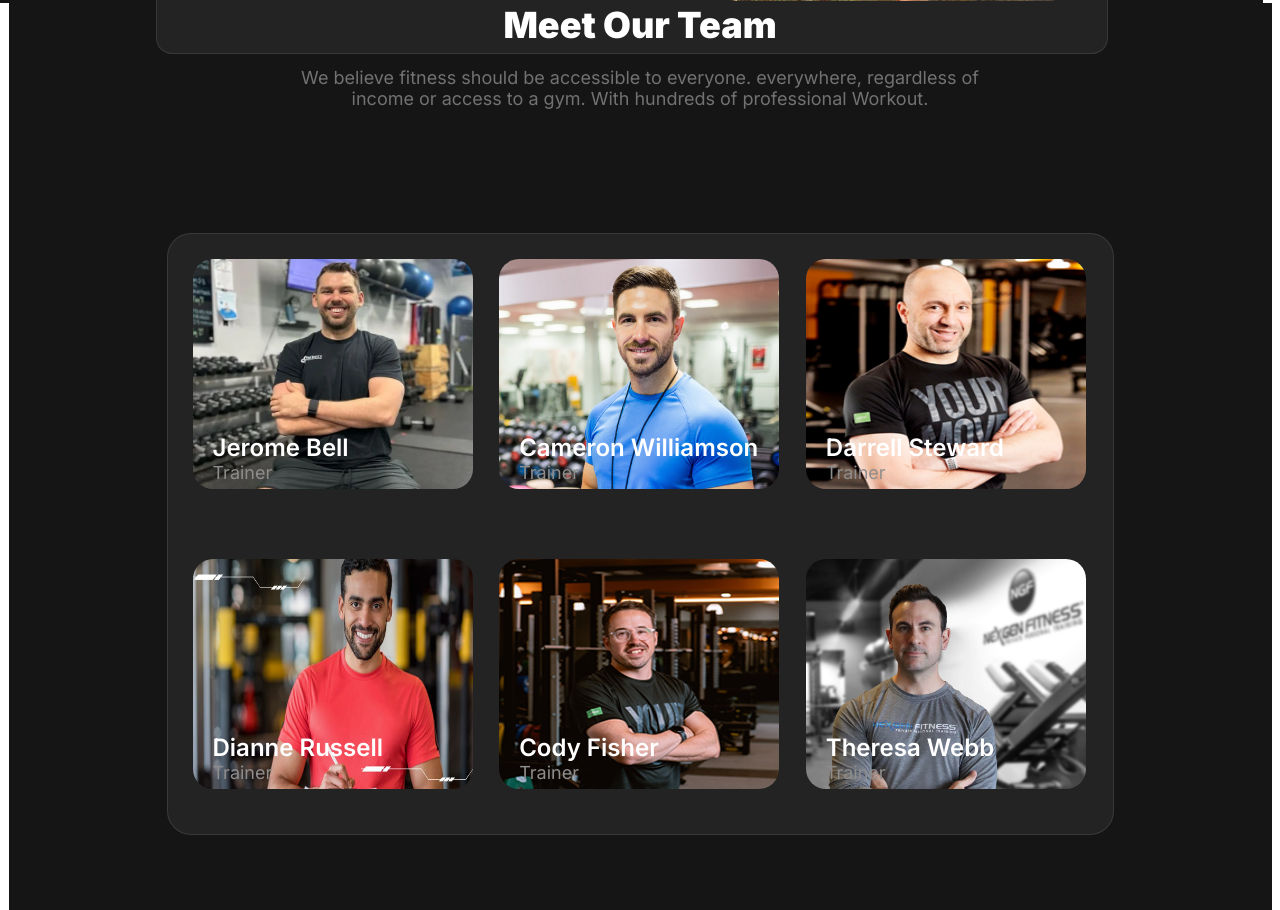
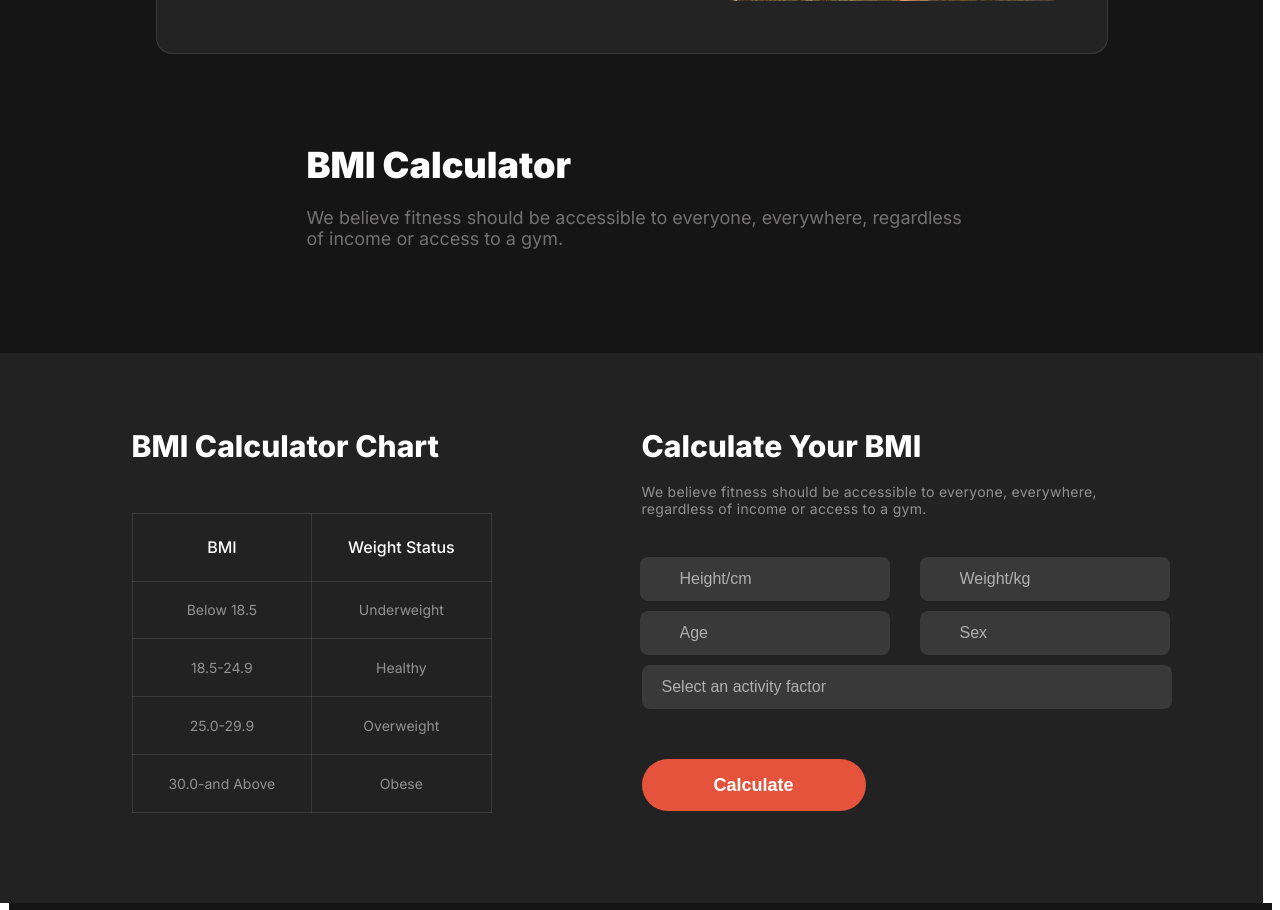
Before and after one commit to Tanber007/assingment-2, a plain HTML site: page index.html in a window 1280 px wide. Shown: the part 1672-2582 px from the top of the page. Drawn offline with Linux system fonts and the light colour scheme; a web font is replaced by a local one.

Commit message:
finish bmi section

```diff
--- a/index.html
+++ b/index.html
@@ -101,7 +101,61 @@
                 </div>
             </div>
         </section>
-        <section></section>
+        <section>
+            <div class="bmi-section">
+                <div class="bmi-content">
+                    <h2 class="team-title">BMI Calculator</h2>
+                    <p class="team-description">We believe fitness should be accessible to everyone, everywhere, regardless of income or access to a gym.</p>
+                </div>
+            </div>
+            <div class="bmi-count">
+               <div class="bmi-box-1">
+                  <div class="a">
+                    <div>
+                        <h2 class="bmi-text">BMI Calculator Chart</h2>
+                    </div>
+                   <table>
+                        <tr>
+                            <th>BMI</th>
+                            <th>Weight Status</th>
+                        </tr>
+                        <tr>
+                            <td>Below 18.5</td>
+                            <td>Underweight</td>
+                        </tr>
+                        <tr>
+                            <td>18.5-24.9</td>
+                            <td>Healthy</td>
+                        </tr>
+                        <tr>
+                            <td>25.0-29.9</td>
+                            <td>Overweight</td>
+                        </tr>
+                        <tr>
+                            <td>30.0-and Above</td>
+                            <td>Obese</td>
+                        </tr>
+                   </table>
+                  </div>
+               </div>
+               <div class="bmi-box-2">
+                    <div class="b">
+                        <h2 class="bmi-title">Calculate Your BMI</h2>
+                        <p class="bmi-description">We believe fitness should be accessible to everyone, everywhere, regardless of income or access to a gym. </p>
+                        <div class="grid-bmi">
+                            <div class="grid-bmi-2">
+                                <input class="grid-box" placeholder="Height/cm" type="text" name="" id="">
+                                <input class="grid-box" placeholder="Weight/kg" type="text" name="" id="">
+                                <input class="grid-box" placeholder="Age" type="text" name="" id="">
+                                <input class="grid-box" placeholder="Sex" type="text" name="" id="">
+                            </div>
+                            <input class="grid-box-2" placeholder="Select an activity factor" type="text" name="" id="">
+                            <button class="btn-primary2 bmi-btn">Calculate</button>
+                        </div>
+                    </div>
+               </div>
+            </div>
+        </section>
         <section class="team-bg">
             <div class="team-info">
                 <h2 class="team-title">Meet Our Team</h2>
--- a/style.css
+++ b/style.css
@@ -317,6 +317,134 @@ a:hover {
     border-radius: 18px;
 }
 
+        /* BMI SECION */
+.bmi-section{
+    width: 1263px;
+    height: 300px;
+    background-color: rgba(0, 0, 0, 0.919);
+    display: flex;
+    align-items: center;
+    justify-content: center;
+    padding-top: 50px;
+}
+.bmi-content{
+    width: 650px;
+    height: 120px;
+    margin: 80px 0px;
+}
+.bmi-count{
+    width: 1263px;
+    height: 550px;
+    background-color: rgb(34, 34, 34);
+    display: flex;
+    justify-content: center;
+    align-items: center;
+}
+.bmi-box-1{
+   width: 600px;
+   height: 500px;
+   display: flex;
+   justify-content: center;
+   align-items: center;
+}
+.a{
+    width: 400px;
+    height: 400px;
+}
+.bmi-text{
+    width: 450px;
+    height: 35px;
+    color: rgb(255, 255, 255);
+    font-size: 30px;
+    font-weight: 800;
+    margin-bottom: 50px;
+}
+table, td, th{
+    border: 1px solid rgba(255, 255, 255, 0.1);
+    text-align: center;
+}
+th{
+    color: white;
+    font-size: 16px;
+    font-weight: 500;
+}
+td{
+    color: rgba(255, 255, 255, 0.5);
+    font-size: 14px;
+    font-weight: 400;
+}
+table{
+    border-collapse: collapse;
+    width: 360px;
+    height: 300px;
+}
+
+.bmi-box-2{
+    width: 600px;
+   height: 500px;
+   display: flex;
+   justify-content: center;
+   align-items: center;
+}
+.b{
+    width: 580px;
+    height: 400px;
+}
+.bmi-title{
+    width: 450px;
+    height: 35px;
+    color: rgb(255, 255, 255);
+    font-size: 30px;
+    font-weight: 800;
+}
+.bmi-description{
+    color: rgba(255, 255, 255, 0.5);
+    font-size: 14px;
+    font-weight: 400;
+    margin-top: 20px;
+    letter-spacing: 0.3px;
+    width: 500px;
+}
+.grid-bmi{
+    width: 550px;
+    height: 350px;
+    margin-top: 40px;
+}
+.grid-bmi-2{
+    display: grid;
+    grid-template-columns: repeat(2, 1fr);
+    gap: 10px;
+    margin-top: 20px;
+
+}
+.grid-box{
+    width: 170px;
+    height: 20px;
+    padding: 12px 40px 12px 40px;
+    margin: 0px 12px;
+    border-radius: 8px;
+    background-color: rgba(255, 255, 255, 0.1);
+    border: none;
+    margin-left: -2px;
+}
+.grid-box-2{
+   width: 490px;
+   height: 20px;
+   padding: 12px 20px 12px 20px;
+   border-radius: 8px;
+   margin-top: 10px;
+   border: none;
+   background-color: rgba(255, 255, 255, 0.1);
+
+}
+::placeholder{
+    color: rgba(255, 255, 255, 0.6);
+    font-size: 16px;
+}
+.bmi-btn{
+    margin-top: 50px;
+}
+
 
         /* Team */
 .team-bg{
@@ -324,6 +452,7 @@ a:hover {
     width: 1263px;
     height: 1000px;
     margin: 0 auto;
+    padding-top: 100px;
 }
 .team-info{
     text-align: center;
@@ -338,7 +467,7 @@ a:hover {
     color: white;
 }
 .team-description{
-    width: 700px;
+    width: 675px;
     height: 200px;
     font-size: 18px;
     font-weight: 400;
@@ -392,12 +521,12 @@ a:hover {
   .foot-bg{
     width: 1263px;
     height: 500px;
-    background-color: rgb(41, 40, 40);
+    background-color: rgb(34, 34, 34);
   }
 .footer-container{
     width: 1060px;
     height: 300px;
-    background-color: rgb(41, 40, 40);
+    background-color: rgb(34, 34, 34);
     display: flex;
     justify-content: center;
     align-items: center;
```
Lines whose indentation alone changed are shown as unchanged.
